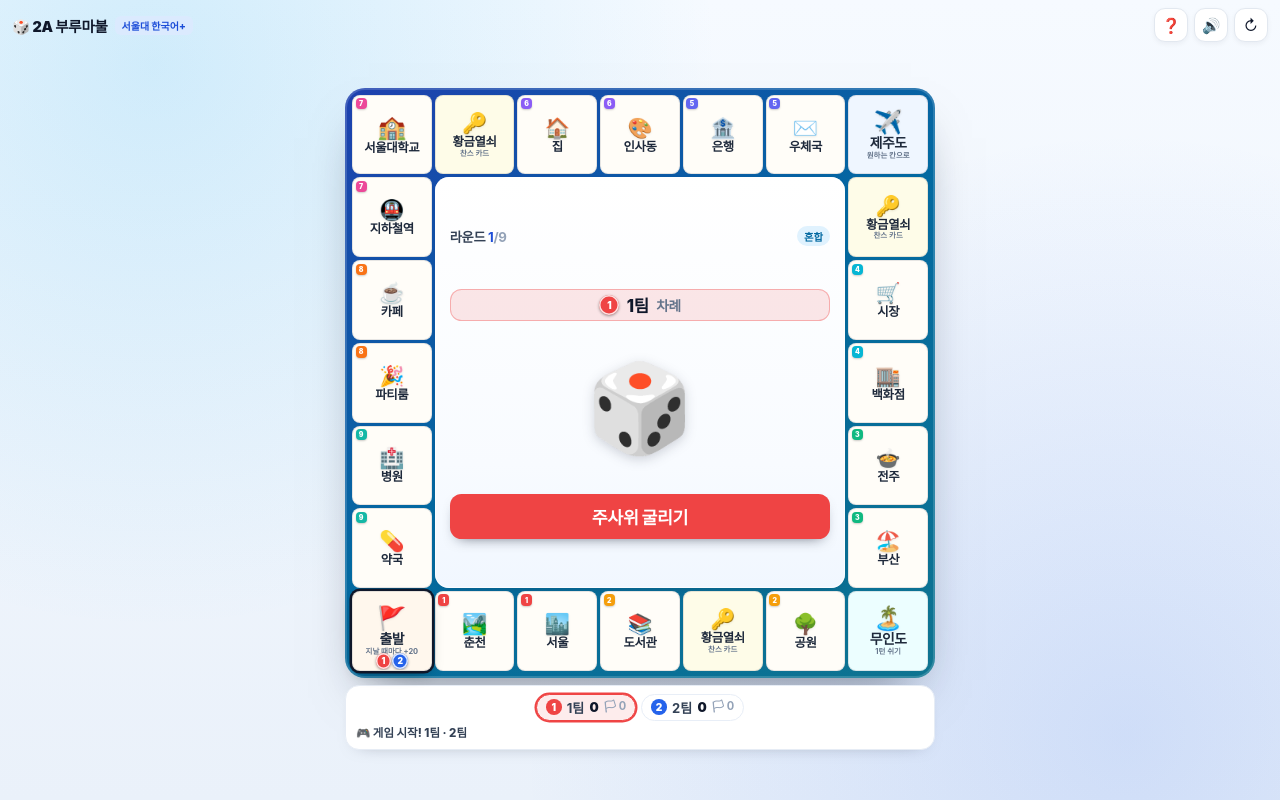
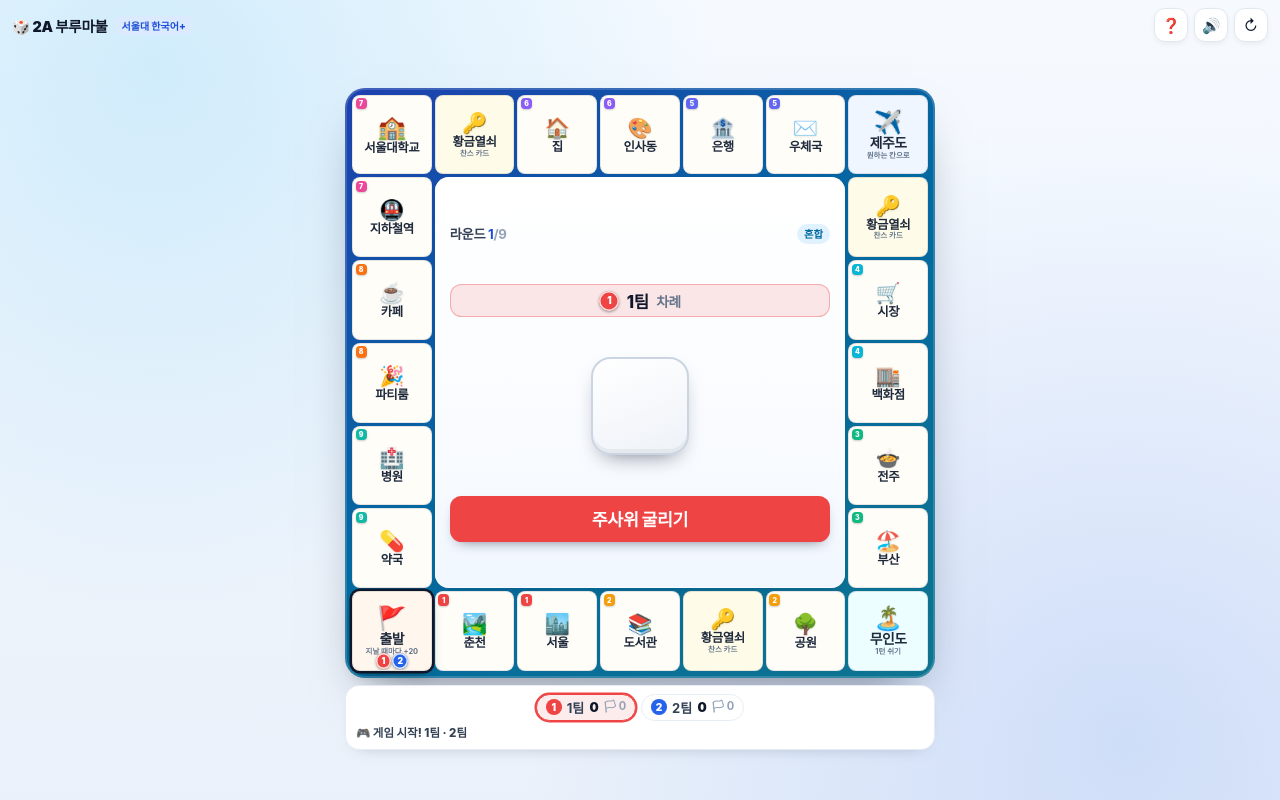
Before and after one commit to sk41000288-png/snu--korean-2c, a plain HTML site: page game/index.html in a window 1280 px wide. Both pictures are taken after a click on the button "게임 시작 🚀". Drawn offline with Linux system fonts and the light colour scheme.

Commit message:
부루마불: 주사위를 CSS 눈금으로 교체 (기기별 표시 통일)

```diff
--- a/game/index.html
+++ b/game/index.html
@@ -204,9 +204,16 @@
   .tb-name{max-width:9em; overflow:hidden; text-overflow:ellipsis}
   .tb-tag{font-size:.62em; font-weight:800; background:#fff; border-radius:99px; padding:.15em .55em; color:#0369a1}
   .dice{
-    font-size:clamp(34px,15cqw,150px); line-height:1; user-select:none; filter:drop-shadow(0 3px 6px rgba(15,23,42,.18));
-    transition:transform .15s;
+    width:clamp(46px,17cqw,150px); height:clamp(46px,17cqw,150px);
+    border-radius:20%; background:linear-gradient(160deg,#ffffff,#eef2f8);
+    border:clamp(2px,.42cqw,5px) solid currentColor;
+    display:grid; grid-template-columns:repeat(3,1fr); grid-template-rows:repeat(3,1fr);
+    padding:12%; gap:9%; user-select:none;
+    box-shadow:0 10px 22px -12px rgba(15,23,42,.65), inset 0 -4px 0 rgba(15,23,42,.05);
+    transition:transform .15s, color .2s;
   }
+  .dice i{display:block; border-radius:50%; background:transparent}
+  .dice i.on{background:currentColor; box-shadow:inset 0 -1px 1px rgba(0,0,0,.28)}
   .dice.shaking{animation:diceShake .28s infinite}
   @keyframes diceShake{
     0%{transform:rotate(-8deg) scale(1)} 50%{transform:rotate(9deg) scale(1.06)} 100%{transform:rotate(-8deg) scale(1)}
@@ -821,7 +828,7 @@ function buildBoard() {
       <span class="modebadge" id="modeBadge">혼합</span>
     </div>
     <div class="turnbanner" id="turnBanner"></div>
-    <div class="dice" id="dice">⚀</div>
+    <div class="dice" id="dice"><i></i><i></i><i></i><i></i><i></i><i></i><i></i><i></i><i></i></div>
     <button id="rollBtn" class="roll">주사위 굴리기</button>`;
   b.appendChild(center);
   $('#rollBtn').addEventListener('click', onRoll);
@@ -876,8 +883,8 @@ function update() {
   // 주사위
   const dEl = $('#dice');
   if (dEl && S.phase !== 'rolling') {
-    dEl.textContent = S.dice ? ['', '⚀', '⚁', '⚂', '⚃', '⚄', '⚅'][S.dice] : '🎲';
-    dEl.style.color = t.color;
+    setDiceFace(S.dice);
+    dEl.style.color = S.dice ? t.color : '#cbd5e1';
   }
   const rb = $('#rollBtn');
   if (rb) {
@@ -946,17 +953,26 @@ async function turnFlow() {
 
 async function animateDice(v) {
   const d = $('#dice');
-  const faces = ['⚀', '⚁', '⚂', '⚃', '⚄', '⚅'];
   d.classList.add('shaking');
   for (let i = 0; i < 8; i++) {
-    d.textContent = faces[rand(0, 5)];
+    setDiceFace(rand(1, 6));
     await sleep(65 + i * 8);
   }
-  d.textContent = faces[v - 1];
+  setDiceFace(v);
   d.classList.remove('shaking');
   d.classList.add('pop');
   await sleep(220);
   d.classList.remove('pop');
+}
+
+const DICE_PIPS = {
+  1: [4], 2: [0, 8], 3: [0, 4, 8], 4: [0, 2, 6, 8], 5: [0, 2, 4, 6, 8], 6: [0, 2, 3, 5, 6, 8]
+};
+function setDiceFace(n) {
+  const d = $('#dice');
+  if (!d) return;
+  const on = DICE_PIPS[n] || [];
+  $$('i', d).forEach((p, i) => p.classList.toggle('on', on.indexOf(i) >= 0));
 }
 
 async function moveSteps(t, n) {
```
Also changed, not shown: game/_mobile.html (+2 -2 lines).
